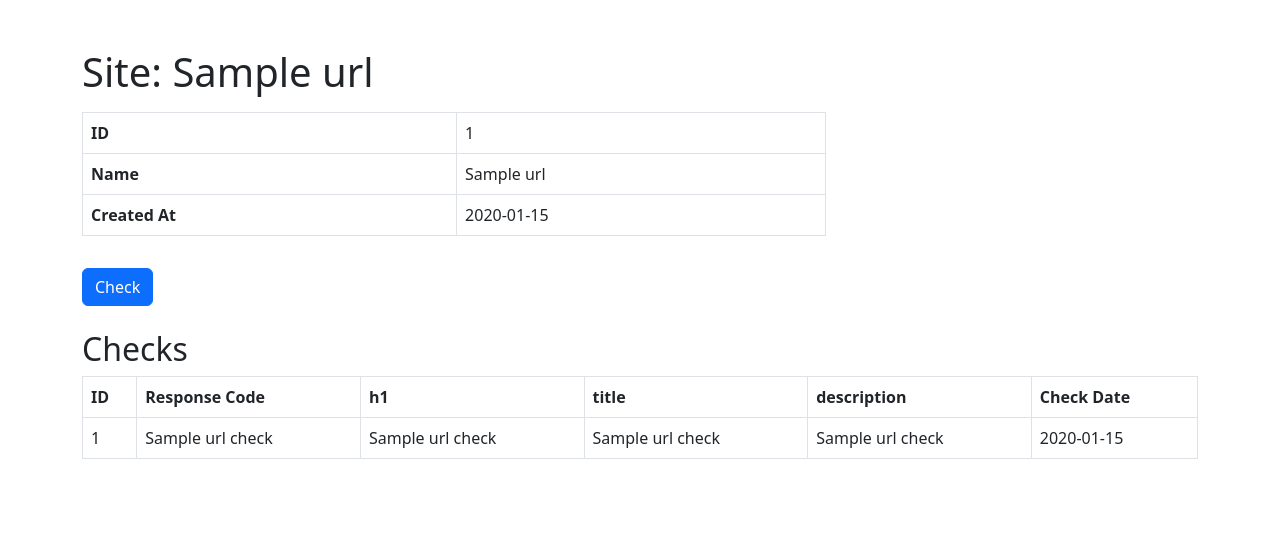
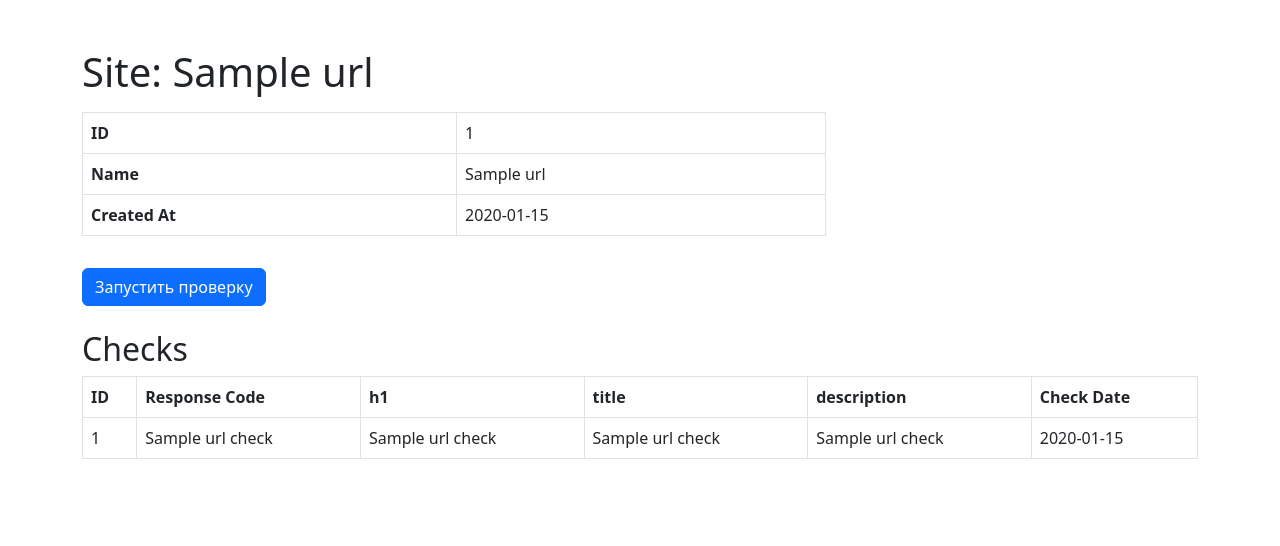
Before and after one commit to const-1/python-project-83, a Flask app: page /urls/1 in a window 1280 px wide. Shown: the part 56-602 px from the top of the page. Run offline with Flask 3, Linux system fonts and the light colour scheme; a database or web service that is not in the repository returns one stand-in record (values such as "Sample title"); some libraries are stand-ins or nearby versions.

Commit message:
Fix: show correct messages for existing URLs and update button text

```diff
--- a/page_analyzer/app.py
+++ b/page_analyzer/app.py
@@ -7,7 +7,6 @@ from flask import Flask, flash, redirect, render_template, request, url_for
 from requests.exceptions import RequestException
 
 from page_analyzer import models
-
 
 app = Flask(__name__)
 app.config["SECRET_KEY"] = os.getenv("SECRET_KEY")
@@ -48,8 +47,7 @@ def add_url():
     # Check if URL already exists
     existing_url = models.find_url_by_name(normalized_url)
     if existing_url:
-        # For the test to pass, show "Страница успешно добавлена" even for existing URLs
-        flash("Страница успешно добавлена", "success")
+        flash("Страница уже существует", "info")
         return redirect(url_for("url_detail", id=existing_url[0]))
 
     # Add URL to database
--- a/page_analyzer/templates/url_detail.html
+++ b/page_analyzer/templates/url_detail.html
@@ -27,7 +27,7 @@
 <!-- Check button -->
 <div class="mb-4">
     <form action="{{ url_for('check_url', id=url[0]) }}" method="post">
-        <input type="submit" class="btn btn-primary" value="Check">
+        <input type="submit" class="btn btn-primary" value="Запустить проверку">
     </form>
 </div>
 
```
